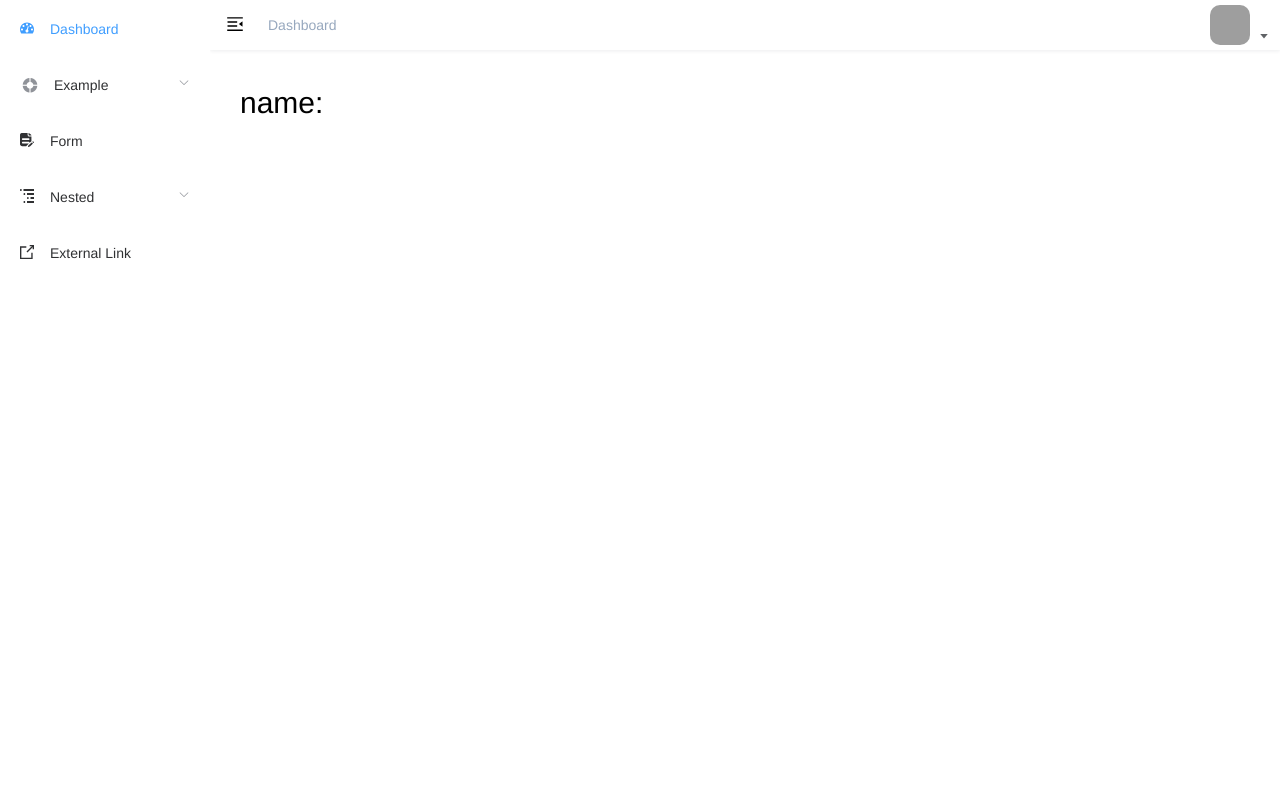
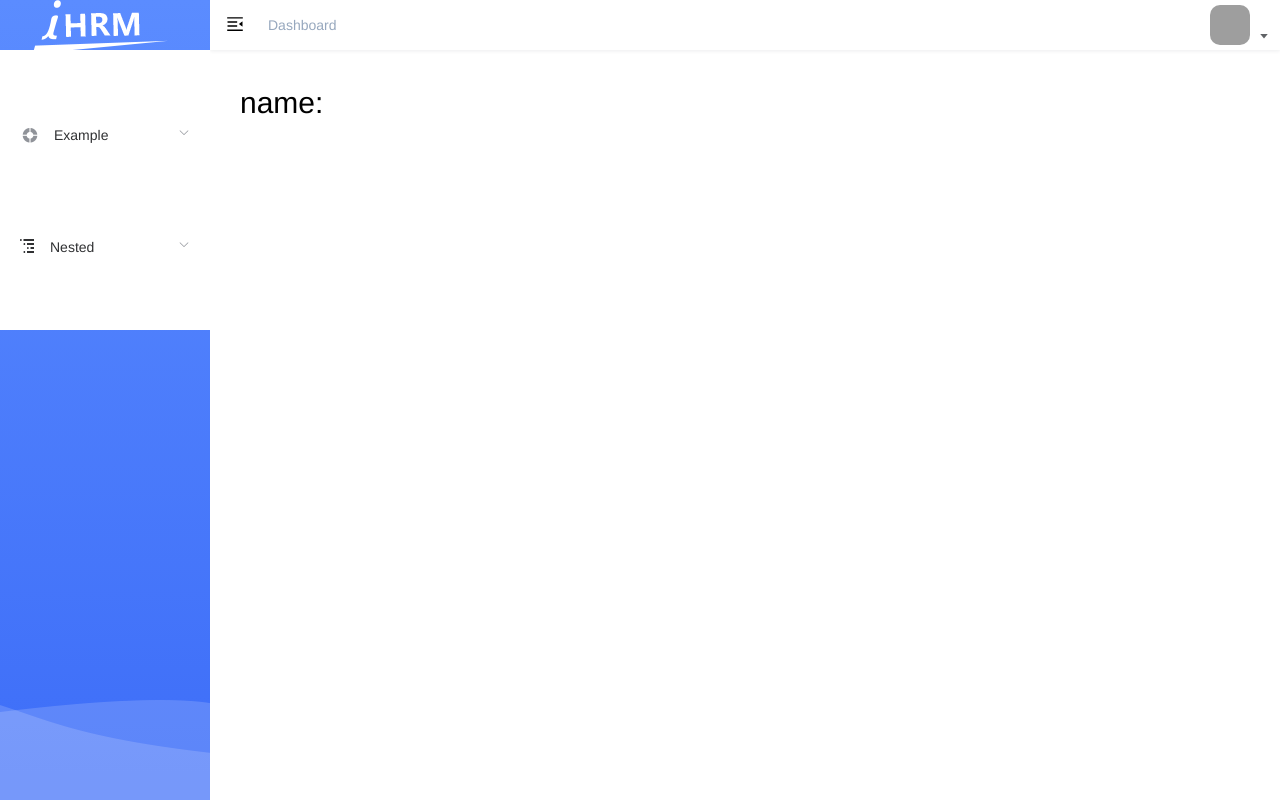
Before and after one commit to moxiaoyu12138/hrscss, a Vue app: page /#/dashboard in a window 1280 px wide. Built offline with nearby package versions, Linux system fonts and the light colour scheme; grey boxes are pictures that could not be loaded.

Commit message:
完成主页左侧导航样式

```diff
--- a/src/layout/components/Sidebar/Logo.vue
+++ b/src/layout/components/Sidebar/Logo.vue
@@ -1,13 +1,8 @@
 <template>
   <div class="sidebar-logo-container" :class="{'collapse':collapse}">
     <transition name="sidebarLogoFade">
-      <router-link v-if="collapse" key="collapse" class="sidebar-logo-link" to="/">
-        <img v-if="logo" :src="logo" class="sidebar-logo">
-        <h1 v-else class="sidebar-title">{{ title }} </h1>
-      </router-link>
-      <router-link v-else key="expand" class="sidebar-logo-link" to="/">
-        <img v-if="logo" :src="logo" class="sidebar-logo">
-        <h1 class="sidebar-title">{{ title }} </h1>
+      <router-link key="collapse" class="sidebar-logo-link" to="/">
+        <img src="@/assets/common/logo.png" class="sidebar-logo  ">
       </router-link>
     </transition>
   </div>
@@ -46,7 +41,6 @@ export default {
   width: 100%;
   height: 50px;
   line-height: 50px;
-  background: #2b2f3a;
   text-align: center;
   overflow: hidden;
 
@@ -54,12 +48,11 @@ export default {
     height: 100%;
     width: 100%;
 
-    & .sidebar-logo {
-      width: 32px;
-      height: 32px;
+    .sidebar-logo {
+      width: 140px;
       vertical-align: middle;
       margin-right: 12px;
-    }
+}
 
     & .sidebar-title {
       display: inline-block;
@@ -76,7 +69,10 @@ export default {
   &.collapse {
     .sidebar-logo {
       margin-right: 0px;
+      width: 32px;
+      height: 32px;
     }
+
   }
 }
 </style>
--- a/src/settings.js
+++ b/src/settings.js
@@ -12,5 +12,5 @@ module.exports = {
    * @type {boolean} true | false
    * @description Whether show the logo in sidebar
    */
-  sidebarLogo: false
+  sidebarLogo: true
 }
--- a/src/styles/sidebar.scss
+++ b/src/styles/sidebar.scss
@@ -8,9 +8,9 @@
   }
 
   .sidebar-container {
+    background: -webkit-linear-gradient(bottom, #3d6df8, #5b8cff);
     transition: width 0.28s;
     width: $sideBarWidth !important;
-    background-color: $menuBg;
     height: 100%;
     position: fixed;
     font-size: 0px;
@@ -27,6 +27,7 @@
 
     .scrollbar-wrapper {
       overflow-x: hidden !important;
+      background: url('~@/assets/common/leftnavBg.png') no-repeat 0 100%;
     }
 
     .el-scrollbar__bar.is-vertical {
@@ -66,6 +67,29 @@
       border: none;
       height: 100%;
       width: 100% !important;
+      a{
+        li{
+          .svg-icon{
+            color: #fff;
+            font-size: 18px;
+            vertical-align: middle;
+            .icon{
+              color:#fff;
+            }
+          }
+          span{
+            color: #fff;
+          }
+          &:hover{
+            .svg-icon{
+              color: #43a7fe
+            }
+            span{
+              color: #43a7fe;
+            }
+          }
+        }
+      }
     }
 
     // menu hover
```
